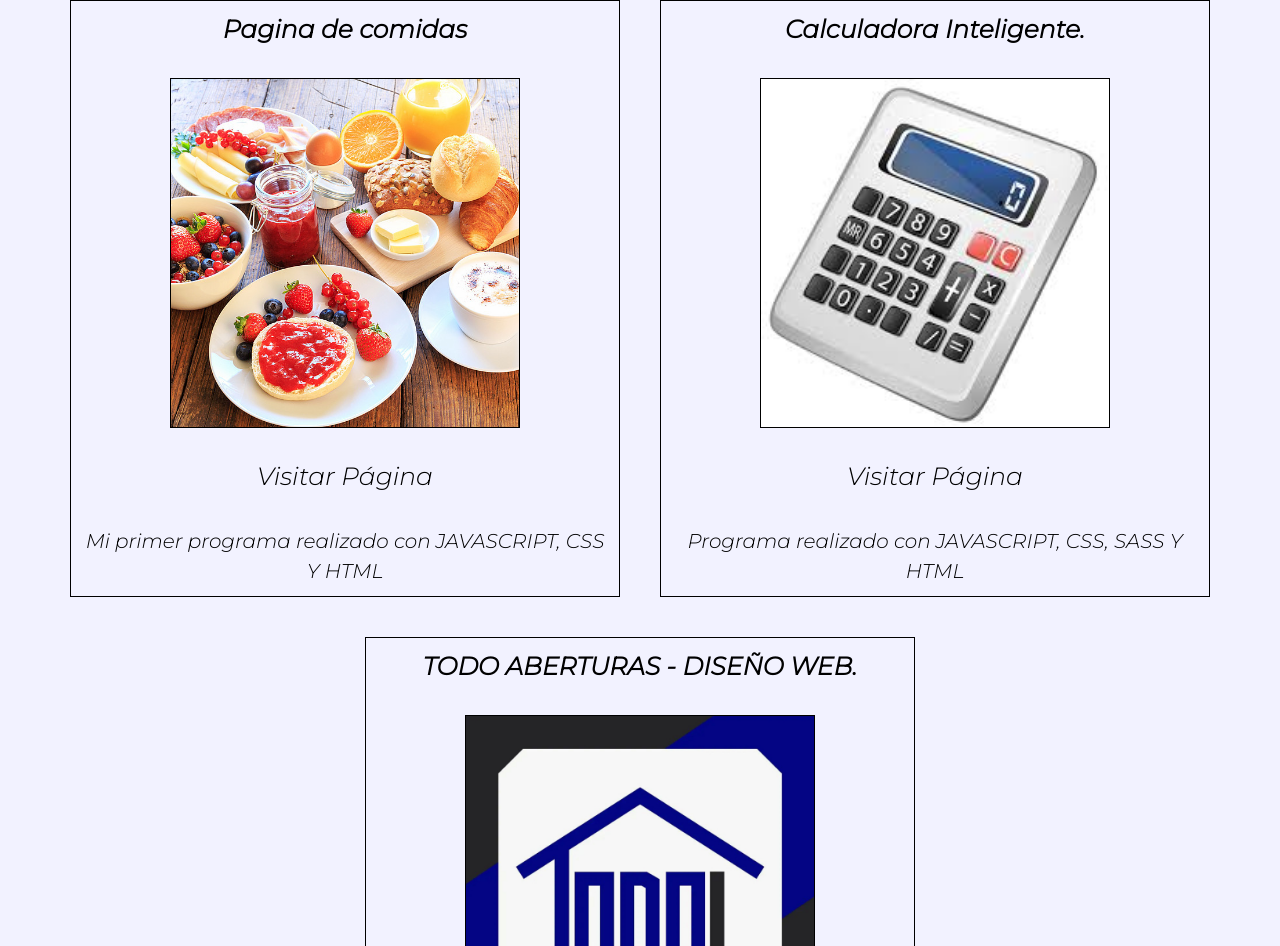
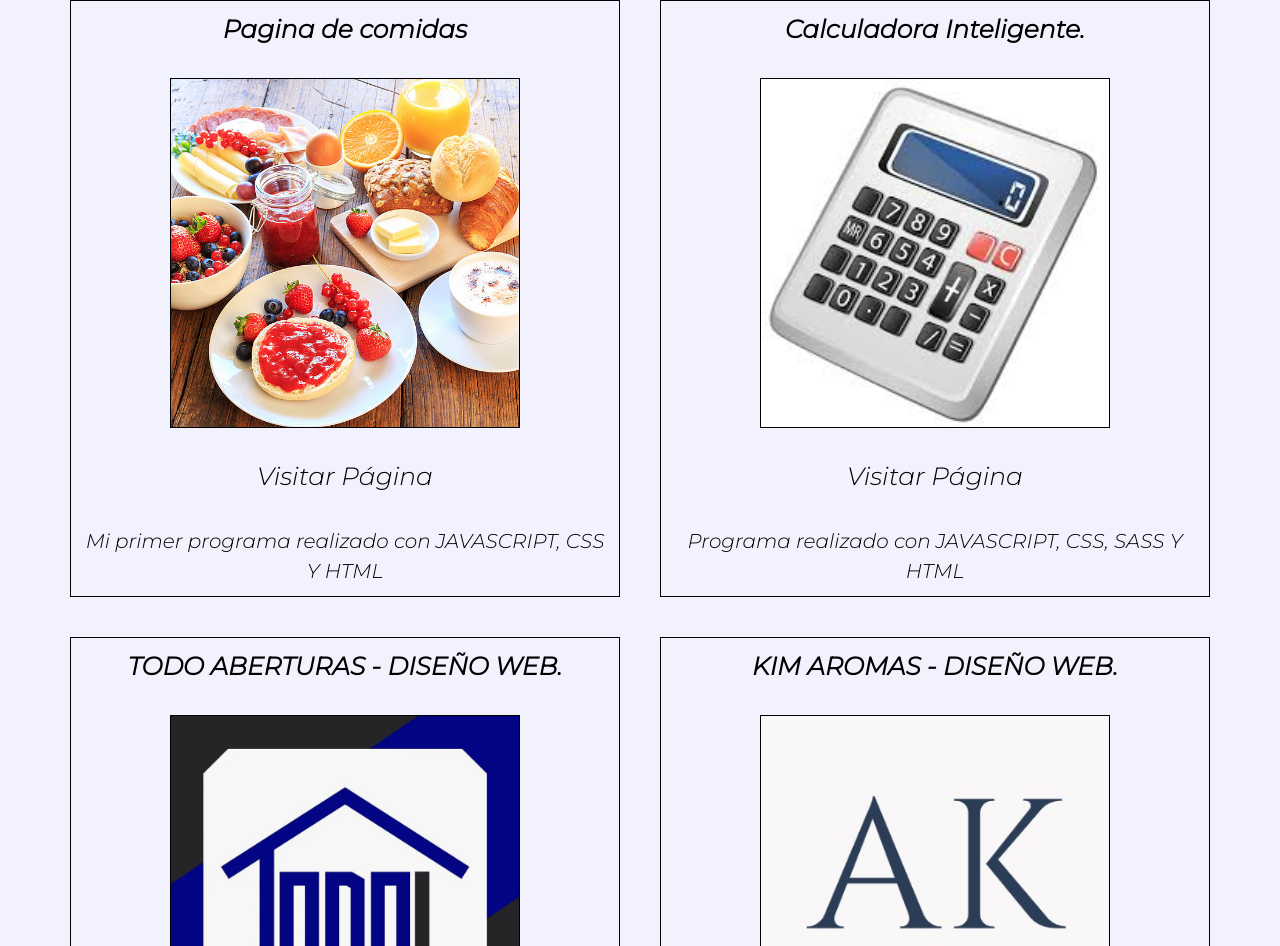
Before and after one commit to FacujPeralta/Porfolio-FacundoPeralta, a website: page index.html in a window 1280 px wide. Shown: the part 3406-4352 px from the top of the page. Drawn offline with nearby package versions, Linux system fonts and the light colour scheme; a web font is replaced by a local one.

Commit message:
Se agrego un nuevo proyecto

```diff
--- a/index.html
+++ b/index.html
@@ -40,7 +40,7 @@
             </h3>
             <p class="descrip">¡Hola! <br>Mi nombre es Facundo y soy desarrollador Front-End Junior, cuento con un gran conocimiento dentro del área de HTML, CSS, SCSS, JAVASCRIPT y BOOTSTRAP. <br> En mi portfolio encontraras algunos de mis proyectos en los que he trabajado. <br><br> Si buscas un desarrollador comprometido y con ganas de seguir creciendo no dudes en contactarme.
         </div>
-        <button class="btn-cv"><a href=" " download="">Descargar CV </a></button>
+        <button class="btn-cv">Descargar CV</button>
     </section>
 
     <!-- ======= INICIO SKILLS =========-->
@@ -125,6 +125,12 @@
             <a href="https://facujperalta.github.io/t-a/" target="_blank">Visitar Página</a>
             <p>Programa realizado con HTML, CSS, SCSS </p>
         </div>
+        <div class="cada-uno">
+            <h4>KIM AROMAS - DISEÑO WEB.</h4>
+            <img src="./multimedia/aromaskim.jpg" alt="img-todoAberturas">
+            <a href="https://facujperalta.github.io/aromaskim/" target="_blank">Visitar Página</a>
+            <p>Programa realizado con HTML, CSS, SCSS y JAVASCRIPT </p>
+        </div>
     </section>
 
     <div class="section-title" data-aos="zoom-in-down">
--- a/scss/styles.scss
+++ b/scss/styles.scss
@@ -268,12 +268,14 @@ body{
 }
 // =========== COMIENZO ESTILOS PROYECTOS ===================
 .trabajos{
-    margin: 20px;
+    margin: 20px auto;
     text-align: center;
-    display: flex;
+    display: grid;
+    grid-template-columns: repeat(2, 1fr);
     justify-content: center;
     flex-direction: row;
     flex-wrap: wrap;
+    width: 750px;
     .cada-uno{
         width: 550px;
         display: flex;
```
Also changed, not shown: css/styles.css, multimedia/aromaskim.jpg (added), 1 other file.
